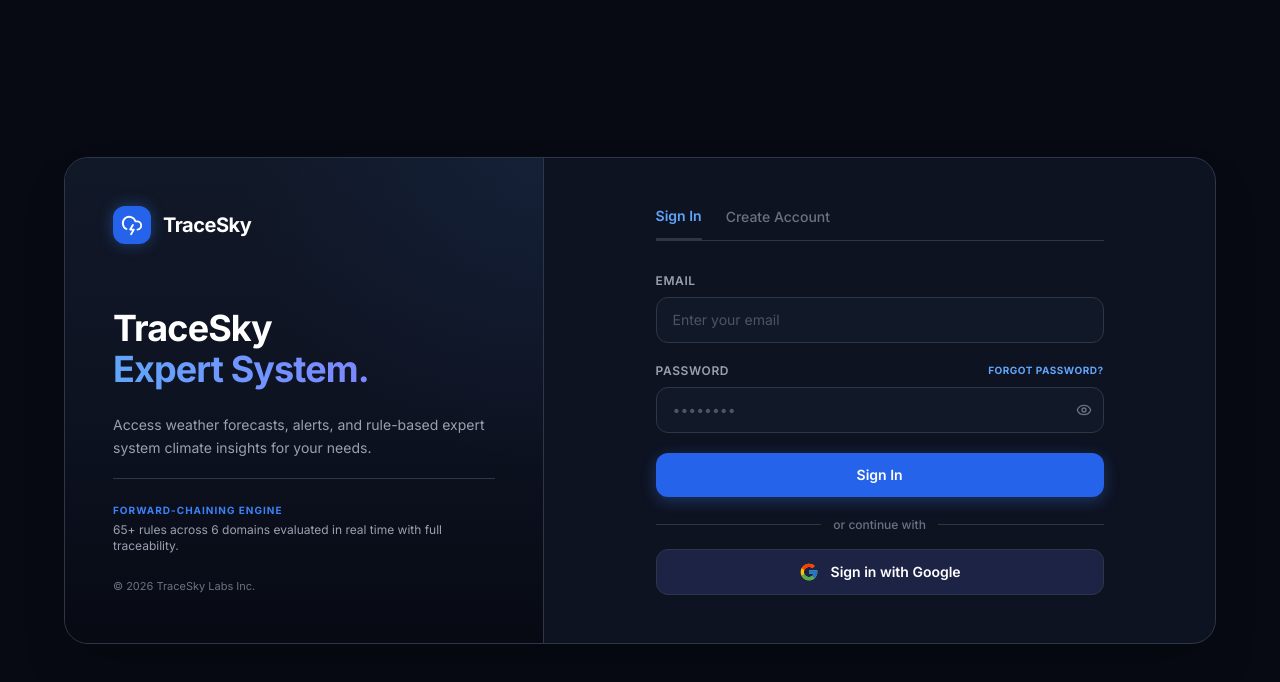
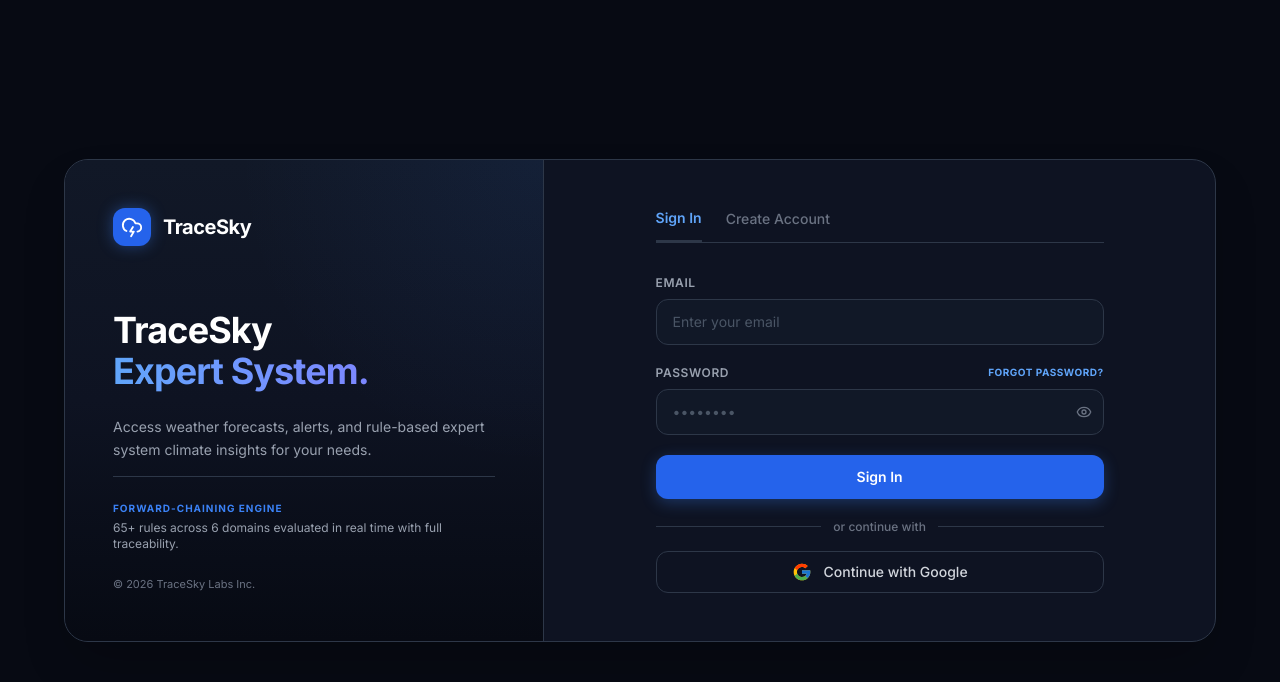
Before and after one commit to Madhu-204/TraceSky, a React (Vite) app in the folder TraceSky-frontend/: page / in a window 1280 px wide. Shown: the top 682 px of the page. Built offline with nearby package versions, Linux system fonts and the light colour scheme; no server answers.

Commit message:
Fix Google OAuth crash when client ID not configured

```diff
--- /dev/null
+++ b/TraceSky-frontend/src/components/ui/GoogleSignInButton.tsx
@@ -0,0 +1,30 @@
+import React from 'react';
+import { FcGoogle } from 'react-icons/fc';
+import { useGoogleLogin } from '@react-oauth/google';
+import { useAuthStore } from '../../store/authStore';
+
+const googleClientId = import.meta.env.VITE_GOOGLE_CLIENT_ID;
+
+export const GoogleSignInButton: React.FC = () => {
+  const { googleSignIn } = useAuthStore();
+
+  const login = useGoogleLogin({
+    onSuccess: (tokenResponse) => {
+      googleSignIn(tokenResponse.access_token);
+    },
+    flow: 'implicit'
+  });
+
+  if (!googleClientId) return null;
+
+  return (
+    <button
+      type="button"
+      onClick={() => login()}
+      className="w-full flex items-center justify-center gap-3 border border-gray-700/70 rounded-xl px-4 py-2.5 text-sm font-medium text-gray-300 hover:bg-gray-800/40 hover:border-gray-600 transition-all duration-200 cursor-pointer"
+    >
+      <FcGoogle className="w-5 h-5" />
+      <span>Continue with Google</span>
+    </button>
+  );
+};
--- a/TraceSky-frontend/src/main.tsx
+++ b/TraceSky-frontend/src/main.tsx
@@ -11,7 +11,7 @@
 try {
   createRoot(document.getElementById('root')!).render(
     <StrictMode>
-      <GoogleOAuthProvider clientId={googleClientId}>
+      <GoogleOAuthProvider clientId={googleClientId || 'none'}>
         <App />
       </GoogleOAuthProvider>
     </StrictMode>,
--- a/TraceSky-frontend/src/pages/LoginPage.tsx
+++ b/TraceSky-frontend/src/pages/LoginPage.tsx
@@ -1,9 +1,8 @@
 import React, { useState, useEffect } from 'react';
-import { useGoogleLogin } from '@react-oauth/google';
 import { useAuthStore } from '../store/authStore';
 import { Loader2, Eye, EyeOff } from 'lucide-react';
 import { WeatherIcon } from '../components/ui/WeatherIcon';
-import { FcGoogle } from 'react-icons/fc';
+import { GoogleSignInButton } from '../components/ui/GoogleSignInButton';
 import { Toast } from '../components/ui/Toast';
 
 interface LoginPageProps {
@@ -12,19 +11,12 @@
 }
 
 export const LoginPage: React.FC<LoginPageProps> = ({ onNavigateToRegister, onNavigateToForgotPassword }) => {
-  const { login, googleSignIn, isLoading, error, clearError } = useAuthStore();
+  const { login, isLoading, error, clearError } = useAuthStore();
   const [email, setEmail] = useState('');
   const [password, setPassword] = useState('');
   const [showPassword, setShowPassword] = useState(false);
   const [toastVisible, setToastVisible] = useState(false);
   const [toastMessage, setToastMessage] = useState('');
-
-  const handleGoogleLogin = useGoogleLogin({
-    onSuccess: (tokenResponse) => {
-      googleSignIn(tokenResponse.access_token);
-    },
-    flow: 'implicit'
-  });
 
   useEffect(() => {
     clearError();
@@ -181,16 +173,7 @@
                 </div>
               </div>
 
-              {/* Google Sign In Button */}
-              <button
-                type="button"
-                disabled={isLoading}
-                onClick={() => handleGoogleLogin()}
-                className="w-full bg-[#1C2345] hover:bg-[#252d4a] disabled:bg-[#1C2345] disabled:cursor-not-allowed text-white font-semibold py-3 rounded-xl transition-all text-sm flex items-center justify-center gap-3 border border-gray-700"
-              >
-                <FcGoogle size={20} />
-                Sign in with Google
-              </button>
+              <GoogleSignInButton />
             </form>
 
           </div>
```
